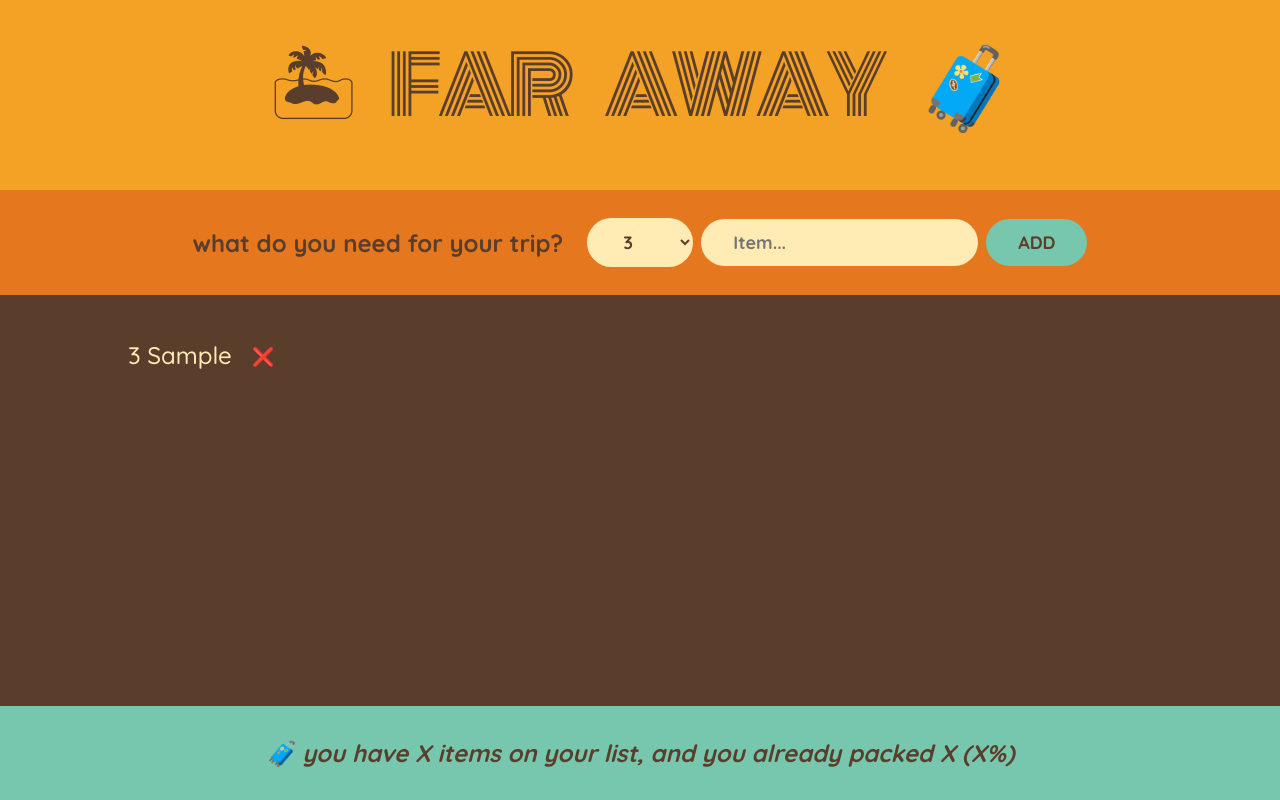
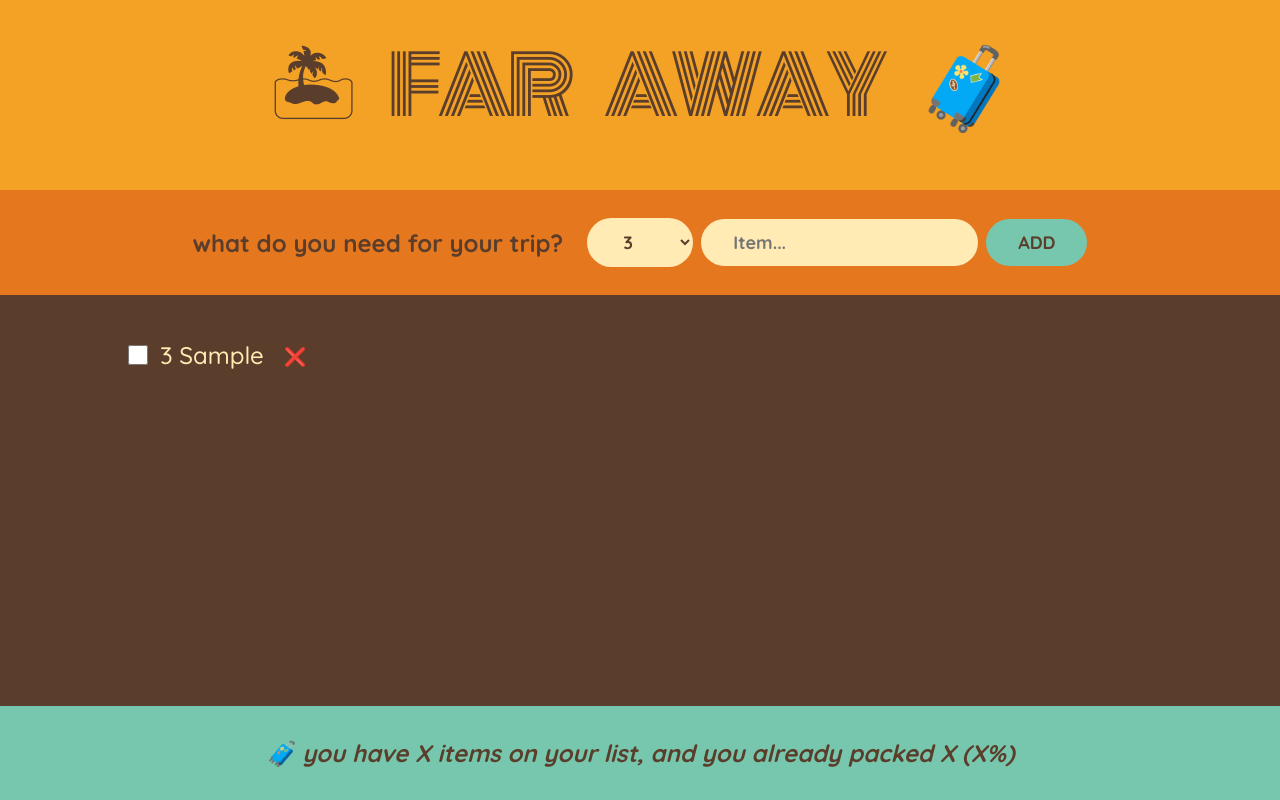
Before and after one commit to phrsouza/travel-list, a React (Create React App) app: page / in a window 1280 px wide. Both pictures are taken after typing "Sample" into the empty fields and a click on the button "ADD". Built offline with nearby package versions, Linux system fonts and the light colour scheme.

Commit message:
add packed item control

```diff
--- a/src/App.js
+++ b/src/App.js
@@ -11,11 +11,23 @@
     setItems((items) => items.filter((item) => item.id !== id));
   }
 
+  function handleToggleItem(id) {
+    setItems((items) =>
+      items.map((item) =>
+        item.id === id ? { ...item, packed: !item.packed } : item
+      )
+    );
+  }
+
   return (
     <div className="app">
       <Logo />
       <Form ondAddItems={handleAddItems} />
-      <PackingList items={items} ondDeleteItem={handleDeleteItem} />
+      <PackingList
+        items={items}
+        ondDeleteItem={handleDeleteItem}
+        onToggleItem={handleToggleItem}
+      />
       <Stats />
     </div>
   );
@@ -59,21 +71,33 @@
   );
 }
 
-function PackingList({ items, ondDeleteItem }) {
+function PackingList({ items, ondDeleteItem, onToggleItem }) {
   return (
     <div className="list">
       <ul>
         {items.map((item) => (
-          <Item item={item} key={item.id} ondDeleteItem={ondDeleteItem} />
+          <Item
+            item={item}
+            key={item.id}
+            ondDeleteItem={ondDeleteItem}
+            onToggleItem={onToggleItem}
+          />
         ))}
       </ul>
     </div>
   );
 }
 
-function Item({ item, ondDeleteItem }) {
+function Item({ item, ondDeleteItem, onToggleItem }) {
   return (
-    <li className="item">
+    <li>
+      <input
+        type="checkbox"
+        value={item.packed}
+        onChange={() => {
+          onToggleItem(item.id);
+        }}
+      />
       <span
         style={item.packed ? { textDecoration: "line-through" } : {}}
         key={item.id}
```
